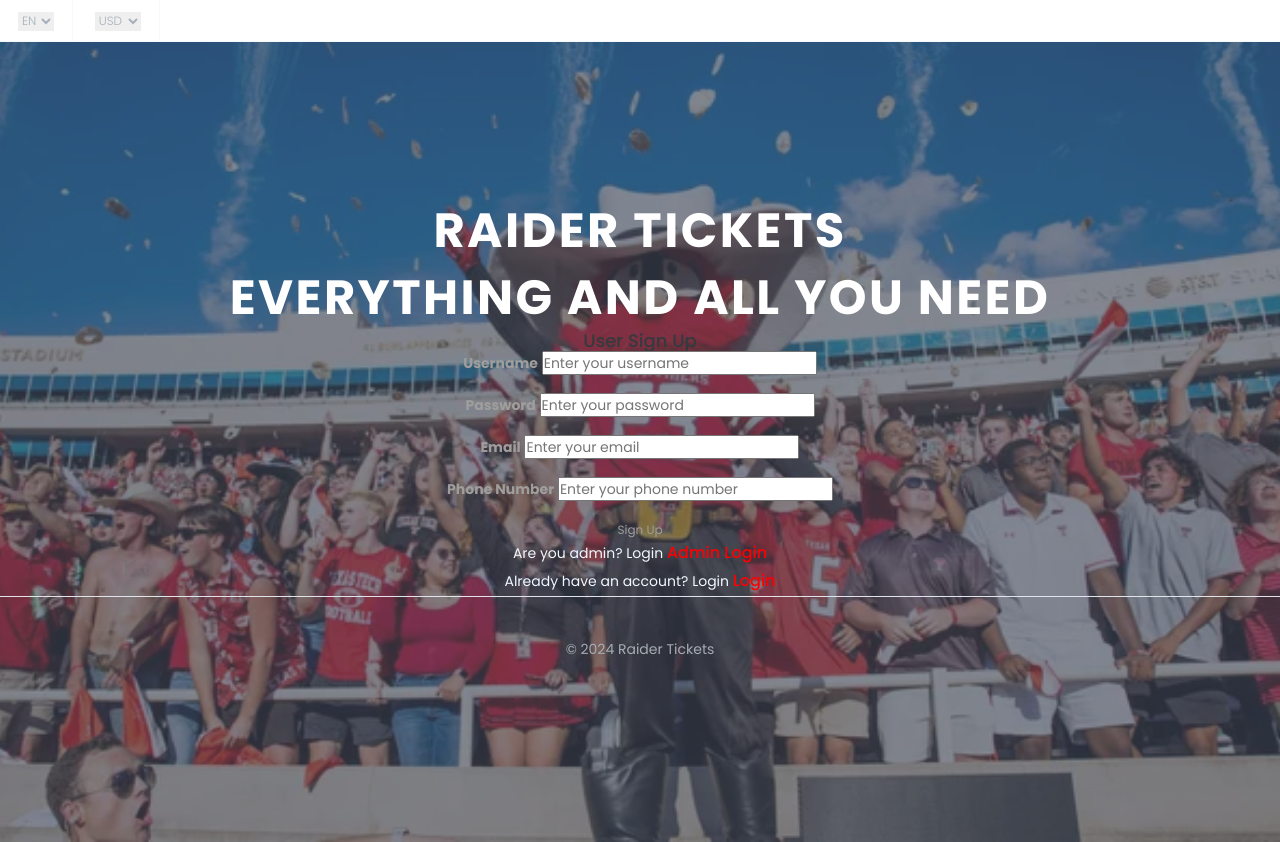
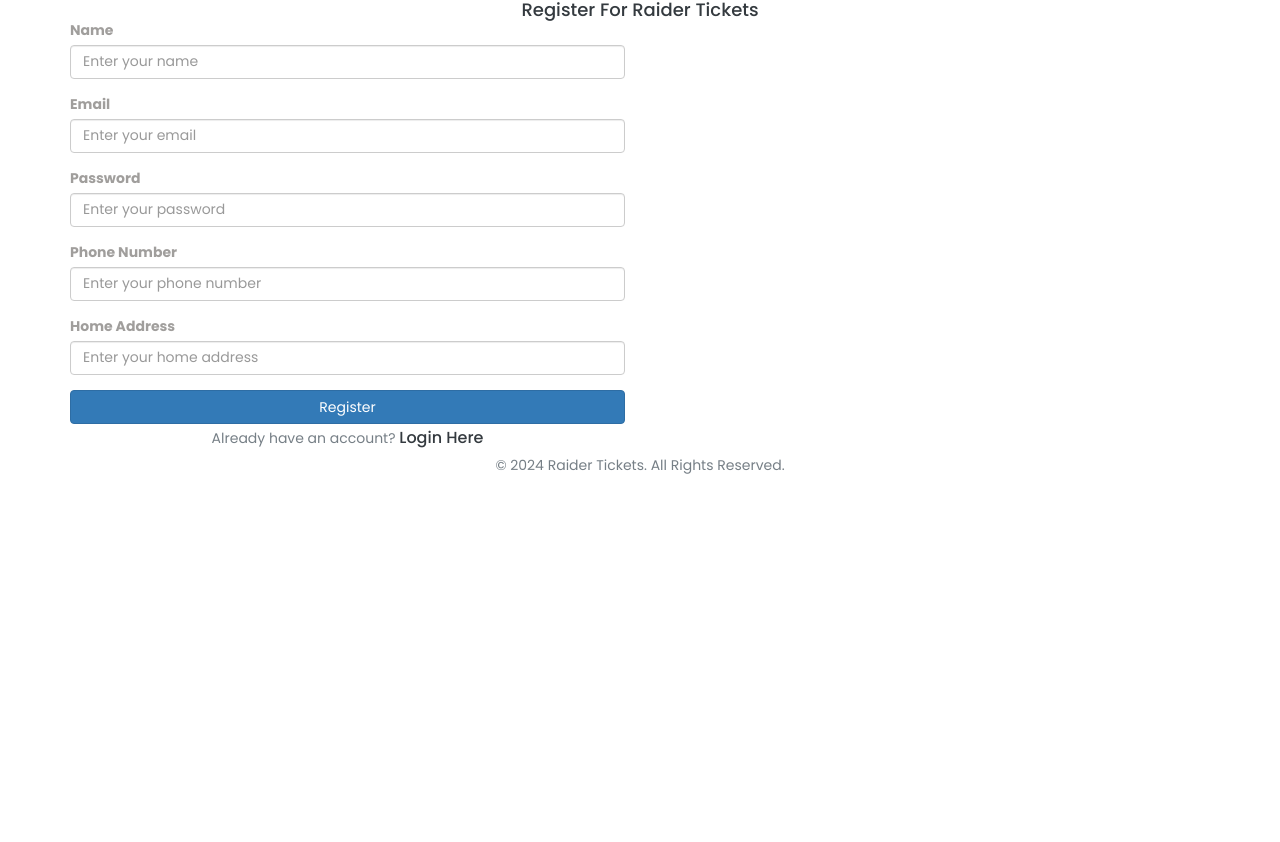
Before and after one commit to GaigeHill7/SoftwareProject, a Flask app: page /register in a window 1280 px wide. After the commit the page ends 474 px from the top, so only its background shows below. Run offline with Flask 3, Linux system fonts and the light colour scheme; some libraries are stand-ins or nearby versions.

Commit message:
fixed register bug

```diff
--- a/movie_booking_system/app.py
+++ b/movie_booking_system/app.py
@@ -47,17 +47,19 @@
 @app.route('/register', methods=['GET', 'POST'])
 def register():
     if request.method == 'POST':
-        username = request.form['username']
+        name = request.form['name']
         email = request.form['email']
         password = request.form['password']
+        phone = request.form.get('phone')  # Optional field
+        address = request.form.get('address')  # Optional field
 
-        # Check if username already exists
-        if User.query.filter_by(username=username).first():
-            flash('Username already exists. Please log in.', 'danger')
-            return redirect(url_for('login'))
+        # Check if the email is already registered
+        if User.query.filter_by(email=email).first():
+            flash('Email is already registered.', 'error')
+            return redirect(url_for('register'))
 
-        # Add user to database
-        new_user = User(username=username, email=email, password=password)
+        # Create a new user
+        new_user = User(name=name, email=email, password=password, phone=phone, address=address)
         db.session.add(new_user)
         db.session.commit()
 
@@ -65,16 +67,54 @@
         return redirect(url_for('login'))
 
     return render_template('register.html')
+# @app.route('/register', methods=['GET', 'POST'])
+# def register():
+#     if request.method == 'POST':
+#         username = request.form['username']
+#         email = request.form['email']
+#         password = request.form['password']
+
+#         # Check if username already exists
+#         if User.query.filter_by(username=username).first():
+#             flash('Username already exists. Please log in.', 'danger')
+#             return redirect(url_for('login'))
+
+#         # Add user to database
+#         new_user = User(username=username, email=email, password=password)
+#         db.session.add(new_user)
+#         db.session.commit()
+
+#         flash('Registration successful! Please log in.', 'success')
+#         return redirect(url_for('login'))
+
+#     return render_template('register.html')
 
 # User Login Route
+# @app.route('/login', methods=['GET', 'POST'])
+# def login():
+#     if request.method == 'POST':
+#         email = request.form['email']
+#         password = request.form['password']
+
+#         # Check if the user exists and the password matches
+#         user = User.query.filter_by(email=email).first()
+#         if user and user.password == password:  # Ensure to hash and verify passwords in production
+#             flash('Login successful!', 'success')
+#             # Perform session management (e.g., store user ID in the session)
+#             return redirect(url_for('home'))
+#         else:
+#             flash('Invalid email or password.', 'error')
+
+#     return render_template('login.html')
+
 @app.route('/login', methods=['GET', 'POST'])
 def login():
     if request.method == 'POST':
-        username = request.form['username']
+        email = request.form['email']
         password = request.form['password']
 
         # Check if the user is an admin
-        admin = Admin.query.filter_by(name=username, password=password).first()
+        admin = Admin.query.filter_by(email=email, password=password).first()
         if admin:
             session['user_id'] = admin.id
             session['is_admin'] = True
@@ -82,7 +122,7 @@
             return redirect(url_for('admin_dashboard'))
 
         # Check if the user is a regular user
-        user = User.query.filter_by(name=username, password=password).first()
+        user = User.query.filter_by(email=email, password=password).first()
         if user:
             session['user_id'] = user.id
             session['is_admin'] = False  # Explicitly set this to False for regular users
--- a/movie_booking_system/templates/register.html
+++ b/movie_booking_system/templates/register.html
@@ -2,7 +2,7 @@
 <html class="no-js" lang="en">
 
 <head>
-    <!-- meta data -->
+    <!-- Meta Data -->
     <meta charset="utf-8">
     <meta http-equiv="X-UA-Compatible" content="IE=edge">
     <meta name="viewport" content="width=device-width, initial-scale=1">
@@ -11,81 +11,58 @@
     <link href="https://fonts.googleapis.com/css?family=Poppins:100,200,300,400,500,600,700,800,900" rel="stylesheet">
 
     <!-- Title of Site -->
-    <title>Raider Tickets</title>
+    <title>Raider Tickets - Register</title>
 
     <!-- Favicon -->
-    <link rel="shortcut icon" type="image/icon" href="{{ url_for('static', filename='images/favicon.png') }}"/>
+    <link rel="shortcut icon" type="image/icon" href="{{ url_for('static', filename='images/favicon.png') }}" />
 
     <!-- Stylesheets -->
-    <link rel="stylesheet" href="{{ url_for('static', filename='css/font-awesome.min.css') }}">
     <link rel="stylesheet" href="{{ url_for('static', filename='css/bootstrap.min.css') }}">
     <link rel="stylesheet" href="{{ url_for('static', filename='css/style.css') }}">
 </head>
 
 <body>
-    <!-- Header Section ORGINALLY NAMED SignUp.html -->
-    <header id="header-top" class="header-top">
-        <ul>
-            <li>
-                <div class="header-top-left">
-                    <ul>
-                        <li class="select-opt">
-                            <select name="language" id="language">
-                                <option value="default">EN</option>
-                                <option value="Bangla">BN</option>
-                                <option value="Arabic">AB</option>
-                            </select>
-                        </li>
-                        <li class="select-opt">
-                            <select name="currency" id="currency">
-                                <option value="usd">USD</option>
-                                <option value="euro">Euro</option>
-                                <option value="bdt">BDT</option>
-                            </select>
-                        </li>
-                    </ul>
-                </div>
-            </li>
-        </ul>
+    <!-- Header Section -->
+    <header>
+        <h1 class="text-center mt-4">Register for Raider Tickets</h1>
     </header>
 
-    <!-- Main Section -->
-    <section id="home" class="welcome-hero">
-        <div class="container">
-            <div class="welcome-hero-txt">
-                <h2>RAIDER TICKETS <br> EVERYTHING AND ALL YOU NEED </h2>
-            </div>
-            <div class="SignUp">
-                <h2>User Sign Up</h2>
+    <!-- Main Content -->
+    <section class="container mt-5">
+        <div class="row justify-content-center">
+            <div class="col-md-6">
                 <form id="user-signup-form" method="POST" action="/register">
                     <div class="form-group">
-                        <label for="username">Username</label>
-                        <input type="text" id="username" name="username" placeholder="Enter your username" required>
+                        <label for="name">Name</label>
+                        <input type="text" id="name" name="name" class="form-control" placeholder="Enter your name" required>
+                    </div>
+                    <div class="form-group">
+                        <label for="email">Email</label>
+                        <input type="email" id="email" name="email" class="form-control" placeholder="Enter your email" required>
                     </div>
                     <div class="form-group">
                         <label for="password">Password</label>
-                        <input type="password" id="password" name="password" placeholder="Enter your password" required>
-                    </div>
-                    <div class="form-group">
-                        <label for="email">Email</label>
-                        <input type="email" id="email" name="email" placeholder="Enter your email" required>
+                        <input type="password" id="password" name="password" class="form-control" placeholder="Enter your password" required>
                     </div>
                     <div class="form-group">
                         <label for="phonenumber">Phone Number</label>
-                        <input type="text" id="phonenumber" name="phonenumber" placeholder="Enter your phone number" required>
+                        <input type="text" id="phonenumber" name="phone" class="form-control" placeholder="Enter your phone number">
                     </div>
-                    <button type="submit">Sign Up</button>
-                    <p id="error-message" style="color: red;"></p>
+                    <div class="form-group">
+                        <label for="address">Home Address</label>
+                        <input type="text" id="address" name="address" class="form-control" placeholder="Enter your home address">
+                    </div>
+                    <button type="submit" class="btn btn-primary btn-block">Register</button>
                 </form>
+                <p class="text-center mt-3">Already have an account? <a href="{{ url_for('login') }}">Login here</a></p>
             </div>
-            <p style="color: aliceblue;">Are you admin? Login <a href="{{ url_for('admin_dashboard') }}" style="color: red;"> Admin Login</a></p>
-            <p style="color: aliceblue;">Already have an account? Login <a href="{{ url_for('login') }}" style="color: red;"> Login</a></p>
         </div>
-        <footer>
-            <div class="hm-footer-copyright">
-                <p>&copy; 2024 Raider Tickets</p>
-            </div>
-        </footer>
     </section>
+
+    <!-- Footer Section -->
+    <footer class="text-center mt-4">
+        <p>&copy; 2024 Raider Tickets. All Rights Reserved.</p>
+    </footer>
 </body>
+
 </html>
```
Also changed, not shown: movie_booking_system/migrations/versions/84a1eb4d41cc_.py (added, +49 -0 lines), movie_booking_system/migrations/versions/894255507cea_add_username_column_to_user_.py (added, +36 -0 lines), movie_booking_system/migrations/versions/df7b03ebba41_fix_constraints.py (added, +35 -0 lines), movie_booking_system/migrations/versions/f6acf412caa4_add_username_column_to_user_table.py (added, +30 -0 lines), movie_booking_system/templates/login.html (+26 -95 lines), movie_booking_system/instance/movie_booking.db.
